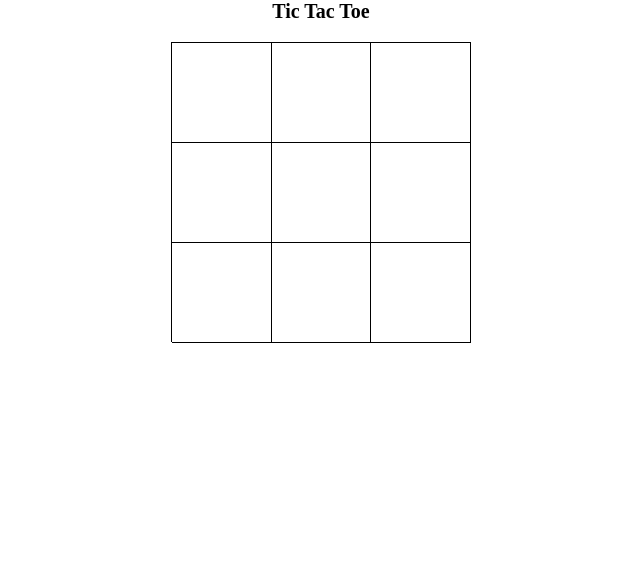
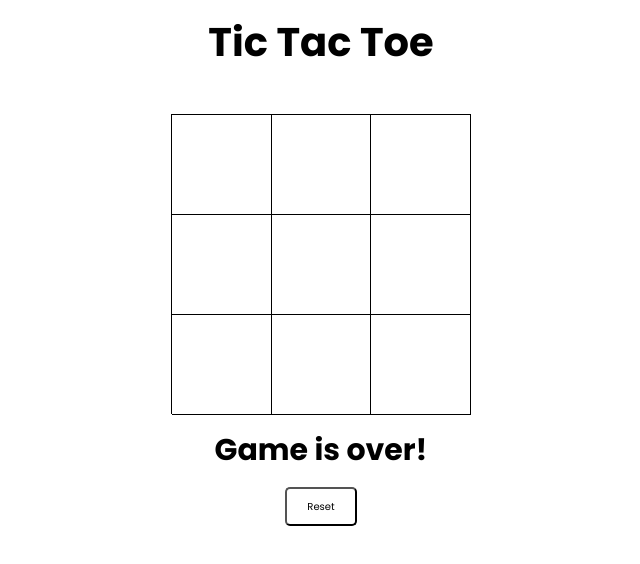
Before and after one commit to Tailsxz/Tic-Tac-Toe-Game, a plain HTML site: page index.html in a window 1280 px wide. Shown: the whole page, without its empty margins (319-959 px from the left). Drawn offline with Linux system fonts and the light colour scheme.

Commit message:
Added reset button

```diff
--- a/css/style.css
+++ b/css/style.css
@@ -1,5 +1,18 @@
 body {
   text-align: center;
+  font-family: 'Poppins', Arial, sans-serif;
+}
+
+header {
+  margin-block: 2rem 5rem;
+}
+
+h1 {
+  font-size: 4rem;
+}
+
+h2 {
+  font-size: 3rem;
 }
 
 /* Board Styling */
@@ -29,3 +42,11 @@ body {
   justify-content: center;
   align-items: center;
 }
+
+/* Button Styling */
+.button {
+  margin-block: 2rem;
+  background: #fff;
+  border-radius: 5px;
+  padding: 1rem 2rem;
+}
--- a/index.html
+++ b/index.html
@@ -5,6 +5,9 @@
   <meta name="viewport" content="width=device-width, initial-scale=1.0">
   <meta name="description" content="Add Description">
   <title>Add a Title</title>
+  <link rel="preconnect" href="https://fonts.googleapis.com">
+  <link rel="preconnect" href="https://fonts.gstatic.com" crossorigin>
+  <link href="https://fonts.googleapis.com/css2?family=Poppins:wght@400;700&display=swap" rel="stylesheet">
   <link rel="stylesheet" href="css/reset.css">
   <link rel="stylesheet" href="css/style.css">
 </head>
@@ -30,6 +33,12 @@
         <div class="tile column3 diagonal1" id="tile9"><span class="tile_content"></span></div>
       </section>
     </section>
+    <section class="result">
+      <h2 class="game_result">Game is over!</h2>
+      <button class="button button_reset">
+        Reset
+      </button>
+    </section>
   </main>
   <script type="text/javascript" src="js/main.js"></script>
 </body>
--- a/js/main.js
+++ b/js/main.js
@@ -118,4 +118,10 @@ function applyClickListener() {
   }
 }
 
+function resetButtonListener() {
+  const resetButton = document.querySelector();
+  resetButton.addEventListener('click', () => ticTacToeBoard.resetBoard());
+}
+
 applyClickListener();
+resetButtonListener();
```
